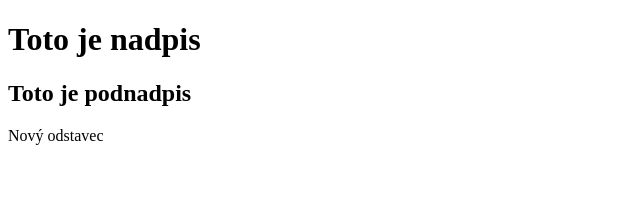
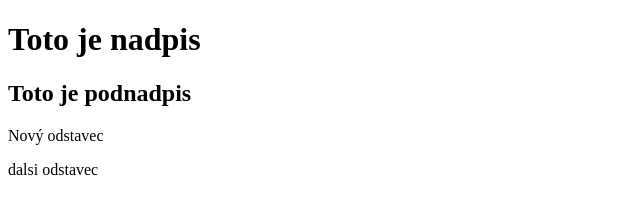
Before and after one commit to Ucenmarek/learngit, a plain HTML site: page index.html in a window 1280 px wide. Shown: the whole page, without its empty margins (0-640 px from the left). Drawn offline with Linux system fonts and the light colour scheme.

Commit message:
novy odstavec + opravenie preklepu

```diff
--- a/index.html
+++ b/index.html
@@ -9,5 +9,7 @@
     <h1>Toto je nadpis</h1>
     <h2>Toto je podnadpis</h2>
     <p>Nový odstavec</p>
+    <p>dalsi odstavec</p>
+
  </body>
 </html>
```
